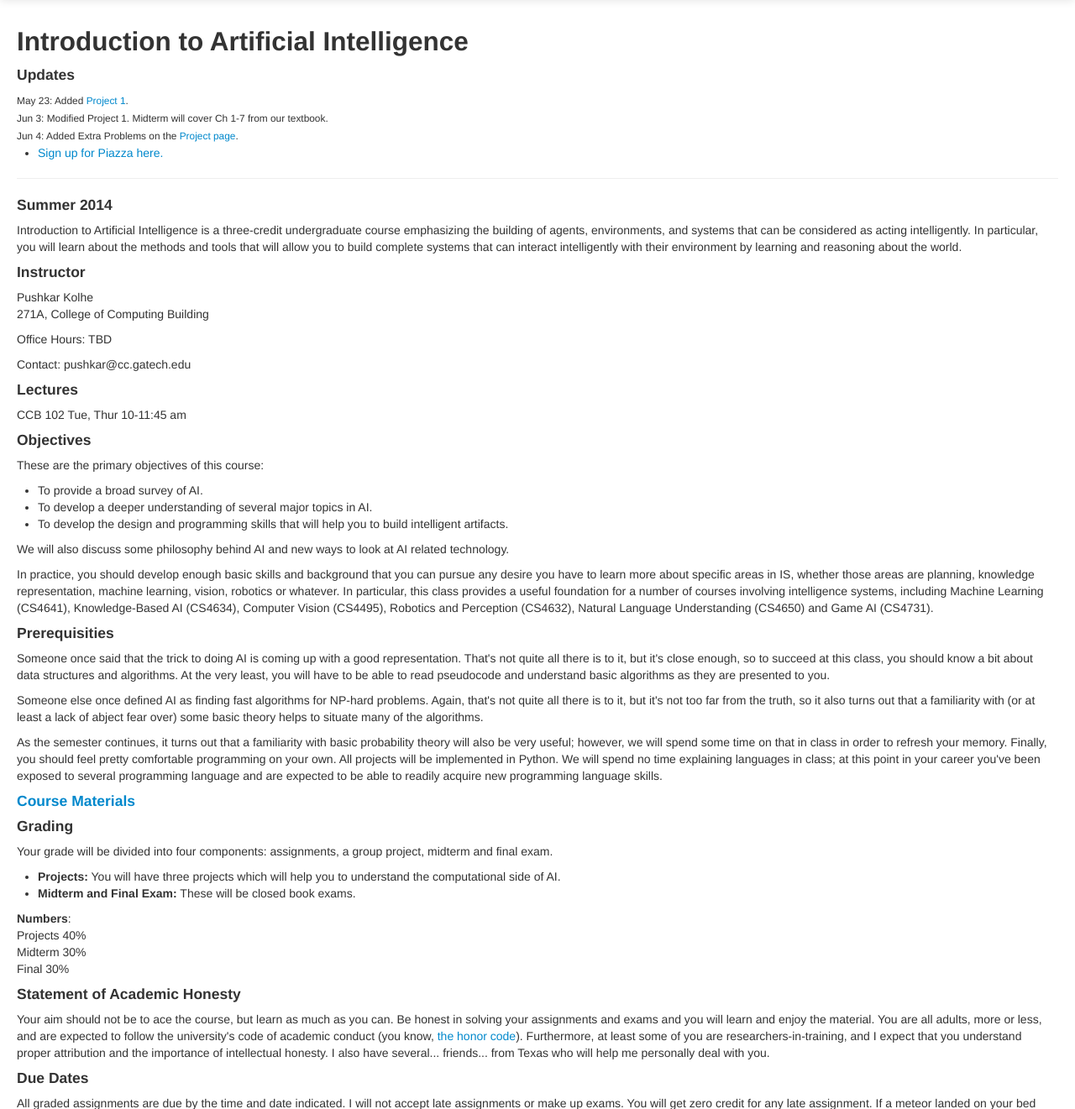
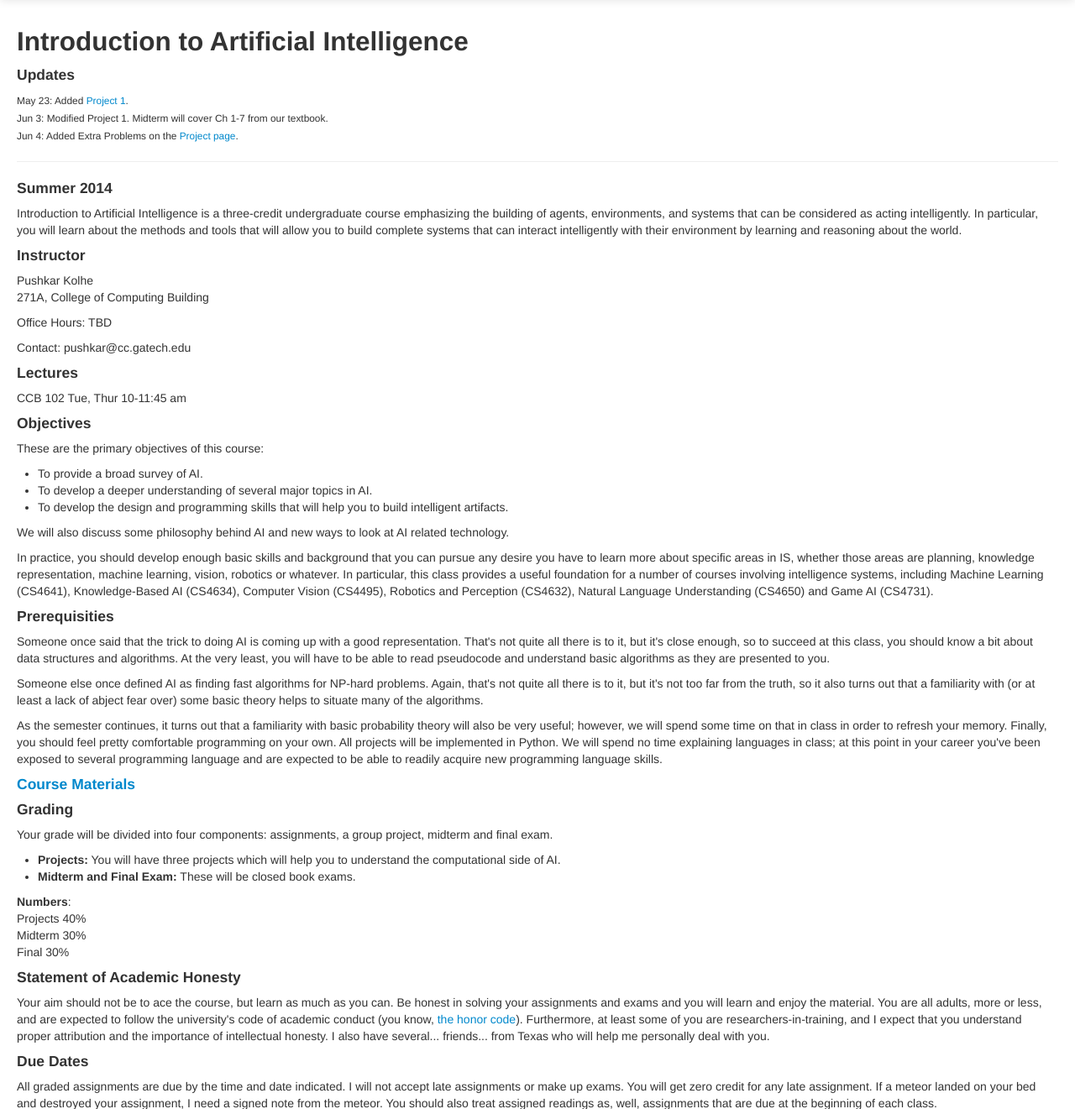
Before and after one commit to irfan123456/3600, a PHP site: page / in a window 1280 px wide. Shown: the part 41-1362 px from the top of the page at 84% size. Run offline with PHP 8.4, Linux system fonts and the light colour scheme; some libraries are stand-ins or nearby versions.

Commit message:
Correction to updates

```diff
--- a/index.php
+++ b/index.php
@@ -10,10 +10,8 @@ include "data.php";
         <h4>Updates</h4>
         <small>May 23: Added <a href="project1.php">Project 1</a>.</small> <br />
         <small>Jun 3: Modified Project 1. Midterm will cover Ch 1-7 from our textbook.</small> <br />
-        <small>Jun 4: Added Extra Problems on the <a href="project.php">Project page</a>.</small>
-        <ul>
-            <li><a href="http://piazza.com/gatech/summer2014/cs3600a">Sign up for Piazza here. </a></li>
-        </ul>
+        <small>Jun 4: Added Extra Problems on the <a href="projects.php">Project page</a>.</small>
+        <br />
         <hr />
         <h4>Summer 2014</h4>
         <p>Introduction to Artificial Intelligence is a three-credit undergraduate course emphasizing the building of agents, environments, and systems that can be considered as acting intelligently. In particular, you will learn about the methods and tools that will allow you to build complete systems that can interact intelligently with their environment by learning and reasoning about the world.</p>
```
